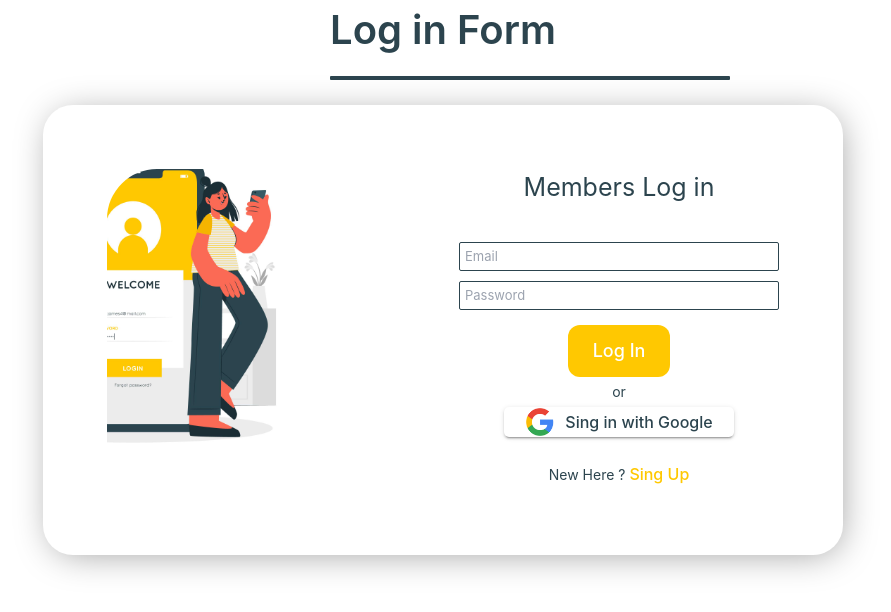
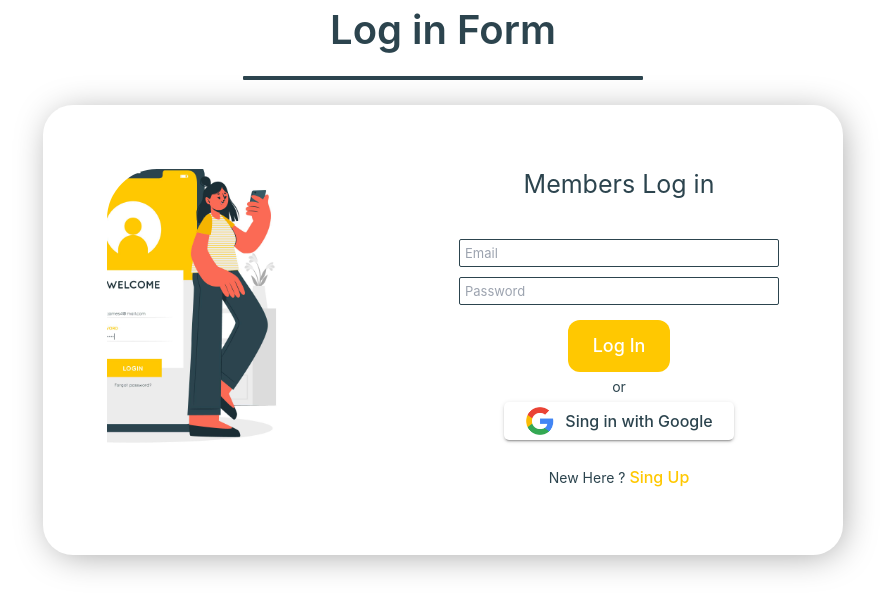
Before and after one commit to hasanulhaquebanna/mern-chat-app, a React (Create React App) app in the folder client/: page /login in a window 1280 px wide. Shown: the top 612 px of the page, without its empty margins (197-1088 px from the left). Built offline with nearby package versions, Linux system fonts and the light colour scheme.

Commit message:
login and register page header problem fixed

```diff
--- a/client/src/pages/Login.js
+++ b/client/src/pages/Login.js
@@ -9,7 +9,7 @@ const Login = ({ styles }) => {
   //
   return (
     <div className="flex flex-col items-center justify-center w-full">
-      <h1 className="text-[40px] font-semibold text-[#2c444e] relative flex items-center justify--center after:content-[''] after:w-[400px] after:h-1 after:rounded-[1px] after:-bottom-5 after:bg-[#2c444e] after:absolute">
+      <h1 className="text-[40px] font-semibold text-[#2c444e] relative flex items-center justify-center after:content-[''] after:w-[400px] after:h-1 after:rounded-[1px] after:-bottom-5 after:bg-[#2c444e] after:absolute">
         Log in Form
       </h1>
       <div className="flex p-16 mt-[45px] w-[800px] h-[450px] bg-white shadow-formContainer rounded-[30px]">
@@ -39,7 +39,7 @@ const Login = ({ styles }) => {
           </button>
           <p className="text-sm text-[#2c444e] m-[5px] mx-0 p-0">or</p>
           <button
-            className="w-[230px] h-10 rounded-[5px] border-none outline-none bg-white shadow-googleBtn text-base font-medium mt-0 mr-0 mb-5 ml-0 text-[#2c444e] pointer flex items-center justify-center relative"
+            className="w-[230px] h-10 rounded-[5px] border-none outline-none bg-white shadow-googleBtn text-base font-medium mt-0 mr-0 mb-5 ml-0 text-[#2c444e] pointer flex items-center justify-center relative p-1"
             onClick={googleAuth}
           >
             <img
--- a/client/src/pages/Register.js
+++ b/client/src/pages/Register.js
@@ -9,7 +9,7 @@ const Register = () => {
   //
   return (
     <div className="flex flex-col items-center justify-center w-full">
-      <h1 className="text-[40px] font-semibold text-[#2c444e] relative flex items-center justify--center after:content-[''] after:w-[400px] after:h-1 after:rounded-[1px] after:-bottom-5 after:bg-[#2c444e] after:absolute">
+      <h1 className="text-[40px] font-semibold text-[#2c444e] relative flex items-center justify-center after:content-[''] after:w-[400px] after:h-1 after:rounded-[1px] after:-bottom-5 after:bg-[#2c444e] after:absolute">
         Sign up Form
       </h1>
       <div className="flex p-16 mt-[45px] w-[800px] h-[450px] bg-white shadow-formContainer rounded-[30px]">
@@ -44,7 +44,7 @@ const Register = () => {
           </button>
           <p className="text-sm text-[#2c444e] m-[5px] mx-0 p-0">or</p>
           <button
-            className="w-[230px] h-10 rounded-[5px] border-none outline-none bg-white shadow-googleBtn text-base font-medium mt-0 mr-0 mb-5 ml-0 text-[#2c444e] pointer flex items-center justify-center relative"
+            className="w-[230px] h-10 rounded-[5px] border-none outline-none bg-white shadow-googleBtn text-base font-medium mt-0 mr-0 mb-5 ml-0 text-[#2c444e] pointer flex items-center justify-center relative p-1"
             onClick={googleAuth}
           >
             <img
```
